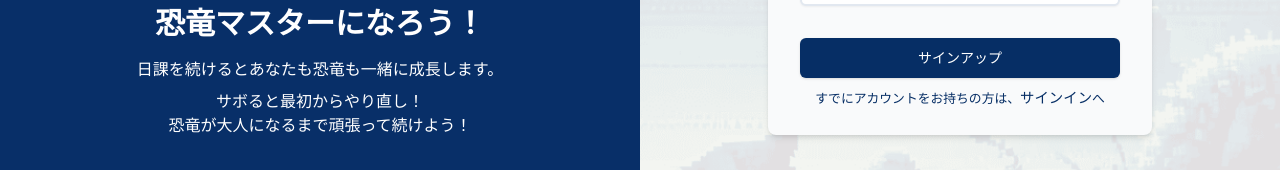
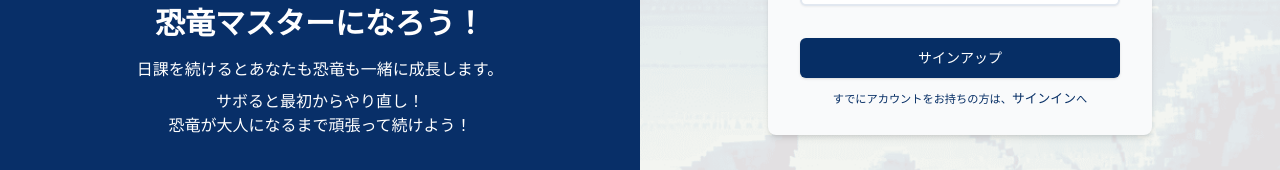
Before and after one commit to masuim/nicca-saurus-2, a Next.js app: page / in a window 1280 px wide. Shown: the part 552-722 px from the top of the page. Built offline with nearby package versions, Linux system fonts and the light colour scheme; a web font is replaced by a local one.

Commit message:
fix: authPageレイアウト、レスポンシブ

```diff
--- a/src/components/auth/SignInForm.tsx
+++ b/src/components/auth/SignInForm.tsx
@@ -83,14 +83,14 @@ export const SignInForm = ({ setIsSignUp }: Props) => {
         <div>
           <Button type="submit" className="w-full text-responsive-sm text-white py-5 mt-[8px]">サインイン</Button>
           <p className="text-responsive-xs text-center text-muted-foreground mt-2">
-            <span className="text-[0.8em]">アカウントをお持ちでない方は、</span>
+            <span className="text-[0.7em]">アカウントをお持ちでない方は、</span>
             <button
               onClick={() => setIsSignUp(true)}
-              className="text-[0.9em] text-primary hover:underline"
+              className="text-[0.8em] text-primary hover:underline"
             >
               サインアップ
             </button>
-            <span className="text-[0.8em]">へ</span>
+            <span className="text-[0.7em]">へ</span>
           </p>
         </div>
       </form>
--- a/src/components/auth/SignUpForm.tsx
+++ b/src/components/auth/SignUpForm.tsx
@@ -134,14 +134,14 @@ export const SignUpForm = ({ setIsSignUp }: Props) => {
         <div>
         <Button type="submit" className="w-full text-responsive-sm text-white py-5 mt-[8px]">サインアップ</Button>
         <p className="text-responsive-xs text-center text-muted-foreground mt-2">
-          <span className="text-[0.8em]">すでにアカウントをお持ちの方は、</span>
+          <span className="text-[0.7em]">すでにアカウントをお持ちの方は、</span>
           <button
             onClick={() => setIsSignUp(false)}
-            className="text-[0.9em] text-primary hover:underline"
+            className="text-[0.8em] text-primary hover:underline"
           >
             サインイン
           </button>
-          <span className="text-[0.8em]">へ</span>
+          <span className="text-[0.7em]">へ</span>
         </p>
         </div>
       </form>
```
